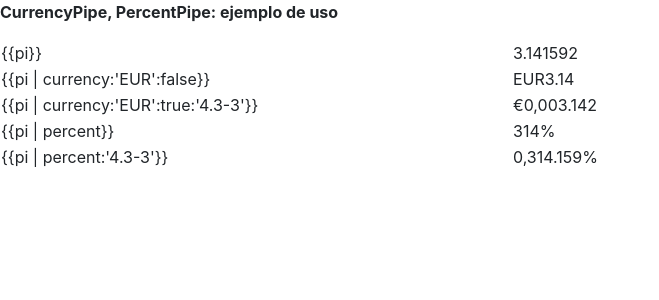
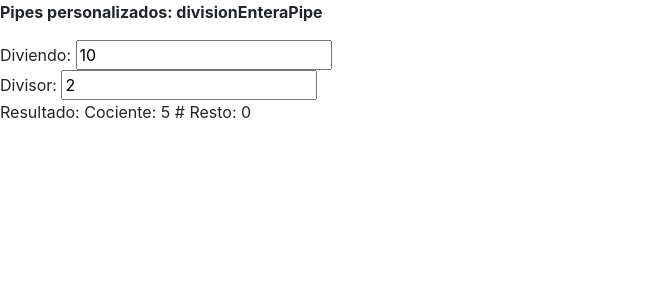
Before and after one commit to HiramHernandez/tutorias-angular, an Angular app: page / in a window 1280 px wide. Shown: the top 300 px of the page, without its empty margins (0-659 px from the left). Built offline with nearby package versions, Linux system fonts and the light colour scheme.

Commit message:
chore: ejercicio del uso de pipes personalizados

```diff
--- a/src/app/app.component.html
+++ b/src/app/app.component.html
@@ -7,4 +7,4 @@
 <!-- * * * * * * * to get started with your project! * * * * * * * * -->
 <!-- * * * * * * * * * * * * * * * * * * * * * * * * * * * * * * * -->
 
-<app-numberpipes></app-numberpipes>
+<app-custom-pipe></app-custom-pipe>
--- a/src/app/app.module.ts
+++ b/src/app/app.module.ts
@@ -14,6 +14,8 @@ import { NgStyleComponent } from './components/directivas/ng-style/ng-style.comp
 import { DirectivasComponent } from './components/directivas/directivas/directivas.component';
 import { DatepipeComponent } from './components/pipes/datepipe/datepipe.component';
 import { NumberpipesComponent } from './components/pipes/numberpipes/numberpipes.component';
+import { DivisionEnteraPipe } from './pipes/division-entera.pipe';
+import { CustomPipeComponent } from './components/pipes/custom-pipe/custom-pipe.component';
 
 @NgModule({
   declarations: [
@@ -26,7 +28,9 @@ import { NumberpipesComponent } from './components/pipes/numberpipes/numberpipes
     NgStyleComponent,
     DirectivasComponent,
     DatepipeComponent,
-    NumberpipesComponent
+    NumberpipesComponent,
+    DivisionEnteraPipe,
+    CustomPipeComponent
   ],
   imports: [
     BrowserModule,
--- /dev/null
+++ b/src/app/components/pipes/custom-pipe/custom-pipe.component.html
@@ -0,0 +1,4 @@
+<p><b>Pipes personalizados: divisionEnteraPipe</b></p>
+<div>Diviendo: <input [(ngModel)]="dividendo"></div>
+<div>Divisor: <input [(ngModel)]="divisor"></div>
+<p> Resultado: {{ dividendo | divisionEntera: divisor }}</p>
--- /dev/null
+++ b/src/app/components/pipes/custom-pipe/custom-pipe.component.ts
@@ -0,0 +1,17 @@
+import { Component, OnInit } from '@angular/core';
+
+@Component({
+  selector: 'app-custom-pipe',
+  templateUrl: './custom-pipe.component.html',
+  styleUrls: ['./custom-pipe.component.css']
+})
+export class CustomPipeComponent implements OnInit {
+  dividendo: number = 10;
+  divisor: string = "2";
+
+  constructor() { }
+
+  ngOnInit(): void {
+  }
+
+}
```
Also changed, not shown: src/app/components/pipes/custom-pipe/custom-pipe.component.css (added), 1 other file (tests, documents, lock files or other folders).
